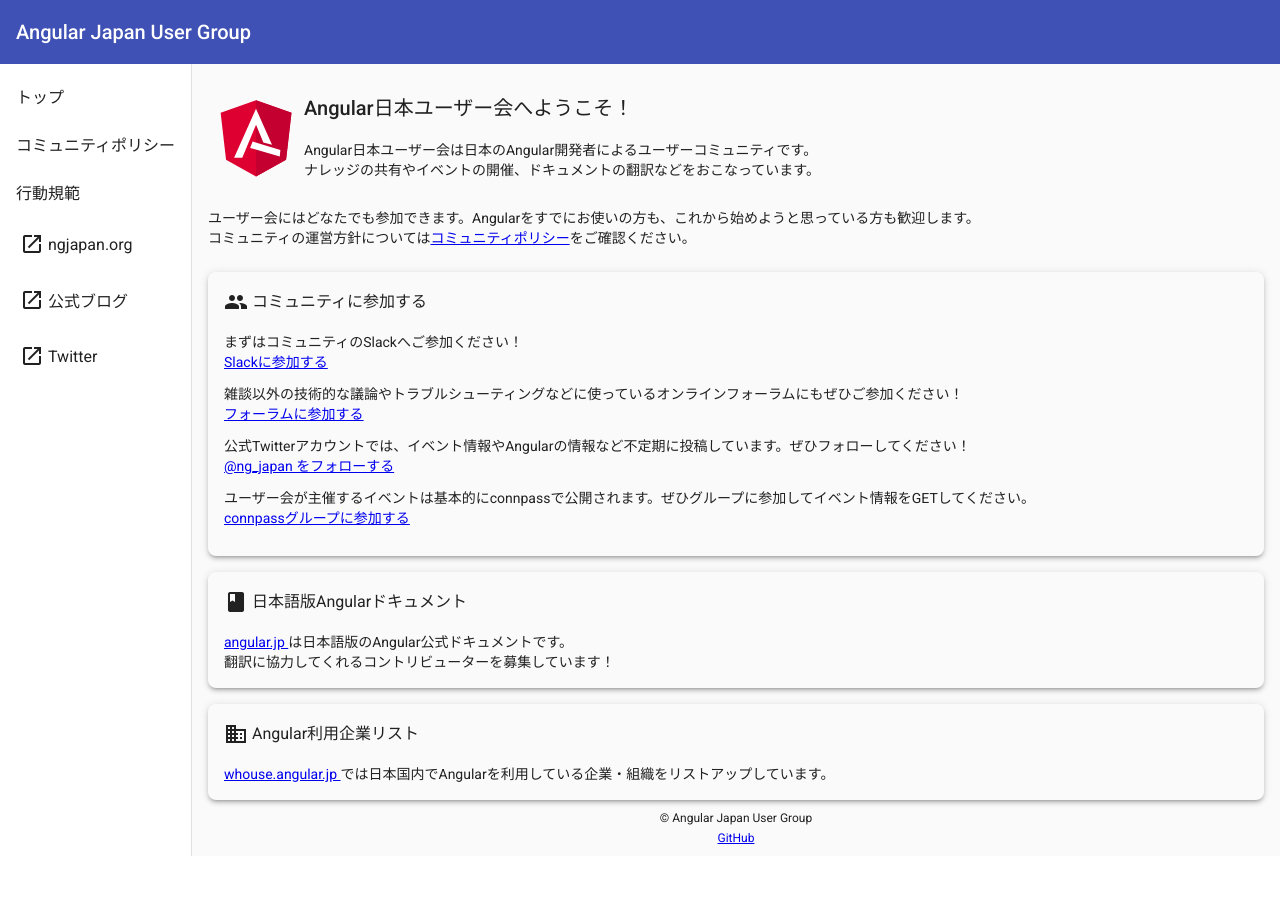
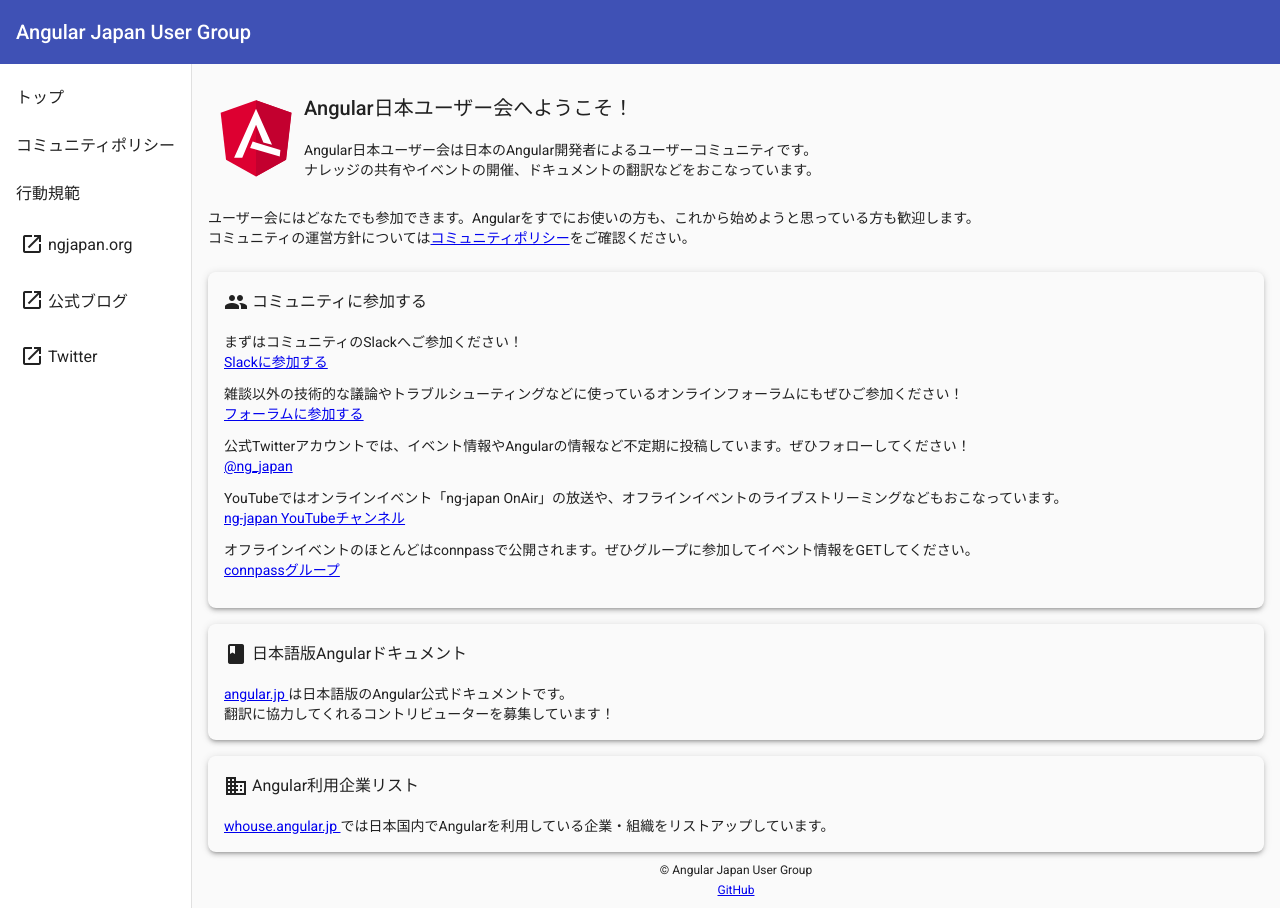
Before and after one commit to ng-japan/community.angular.jp, an Angular app: page / in a window 1280 px wide. Before the commit the page ends 856 px from the top, so only its background shows below. Built offline with nearby package versions, Linux system fonts and the light colour scheme.

Commit message:
add home contents

```diff
--- a/src/app/view/page/home/home.component.html
+++ b/src/app/view/page/home/home.component.html
@@ -36,11 +36,18 @@
         </p>
         <p>
           公式Twitterアカウントでは、イベント情報やAngularの情報など不定期に投稿しています。ぜひフォローしてください！<br />
-          <a href="https://twitter.com/ng_japan" target="_blank" rel="noopener"> @ng_japan をフォローする</a>
+          <a href="https://twitter.com/ng_japan" target="_blank" rel="noopener"> @ng_japan </a>
         </p>
         <p>
-          ユーザー会が主催するイベントは基本的にconnpassで公開されます。ぜひグループに参加してイベント情報をGETしてください。<br />
-          <a href="https://ngjapan.connpass.com/" target="_blank" rel="noopener"> connpassグループに参加する </a>
+          YouTubeではオンラインイベント「ng-japan
+          OnAir」の放送や、オフラインイベントのライブストリーミングなどもおこなっています。<br />
+          <a href="https://www.youtube.com/channel/UCayXpiOPFQh9MWePLoEFLmg" target="_blank" rel="noopener">
+            ng-japan YouTubeチャンネル
+          </a>
+        </p>
+        <p>
+          オフラインイベントのほとんどはconnpassで公開されます。ぜひグループに参加してイベント情報をGETしてください。<br />
+          <a href="https://ngjapan.connpass.com/" target="_blank" rel="noopener"> connpassグループ </a>
         </p>
       </div>
     </div>
```
